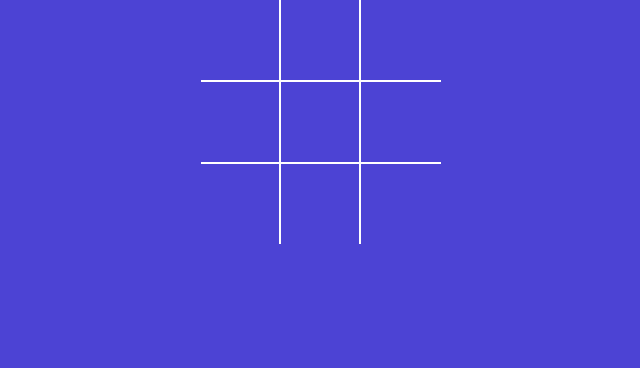
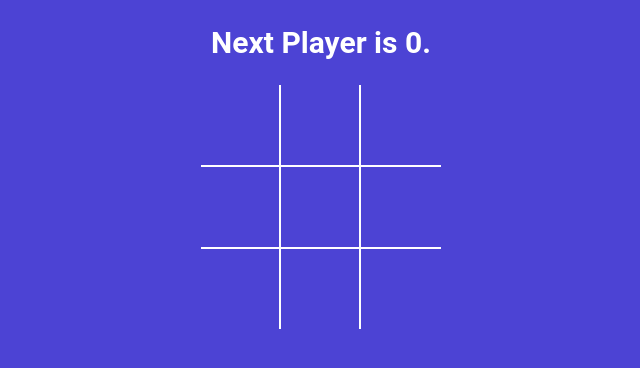
Before and after one commit to Pankaj-Chadda/Tic-Tac-Toe, a React (Vite) app: page / in a window 1280 px wide. Shown: the top 368 px of the page, without its empty margins (319-959 px from the left). Built offline with nearby package versions, Linux system fonts and the light colour scheme.

Commit message:
Lifted up the state from Board to App, show status message, calculate winner.

```diff
--- a/src/App.jsx
+++ b/src/App.jsx
@@ -1,10 +1,33 @@
+import { useState } from 'react';
 import Board from './components/Board';
 import './styles.scss';
-
+import { calculateWinner } from './winner';
 function App() {
+  const [squares, setSquares] = useState(Array(9).fill(null));
+  const [isXNext, setIsXNext] = useState(false);
+  const winner = calculateWinner(squares);
+  const nextPlayer = isXNext ? 'X' : '0';
+  const statusMessage = winner
+    ? `Winner is ${winner}`
+    : `Next Player is ${nextPlayer}`;
+  const handleSquareClick = clickedPosition => {
+    if (squares[clickedPosition] || winner) {
+      return;
+    }
+    setSquares(currentSquares => {
+      return currentSquares.map((squareValue, position) => {
+        if (clickedPosition === position) {
+          return isXNext ? 'X' : '0';
+        }
+        return squareValue;
+      });
+    });
+    setIsXNext(currentIsXNext => !currentIsXNext);
+  };
   return (
     <div className="app">
-      <Board />
+      <h2>{statusMessage}.</h2>
+      <Board squares={squares} handleSquareClick={handleSquareClick} />
     </div>
   );
 }
--- a/src/components/Board.jsx
+++ b/src/components/Board.jsx
@@ -1,23 +1,5 @@
-import { useState } from 'react';
 import Square from './Square';
-const Board = () => {
-  const [squares, setSquares] = useState(Array(9).fill(null));
-  const [isXNext, setIsXNext] = useState(false);
-  const handleSquareClick = clickedPosition => {
-    if (squares[clickedPosition]) {
-      return;
-    }
-    setSquares(currentSquares => {
-      return currentSquares.map((squareValue, position) => {
-        if (clickedPosition === position) {
-          return isXNext ? 'X' : '0';
-        }
-        return squareValue;
-      });
-    });
-    setIsXNext(currentIsXNext => !currentIsXNext);
-  };
-
+const Board = ({ squares, handleSquareClick }) => {
   const renderSquare = position => {
     return (
       <Square
--- /dev/null
+++ b/src/winner.js
@@ -0,0 +1,19 @@
+export function calculateWinner(squares) {
+  const lines = [
+    [0, 1, 2],
+    [3, 4, 5],
+    [6, 7, 8],
+    [0, 3, 6],
+    [1, 4, 7],
+    [2, 5, 8],
+    [0, 4, 8],
+    [2, 4, 6],
+  ];
+  for (let i = 0; i < lines.length; i++) {
+    const [a, b, c] = lines[i];
+    if (squares[a] && squares[a] === squares[b] && squares[a] === squares[c]) {
+      return squares[a];
+    }
+  }
+  return null;
+}
```
Also changed, not shown: .eslintrc.cjs (added), 1 other file (tests, documents, lock files or other folders).
